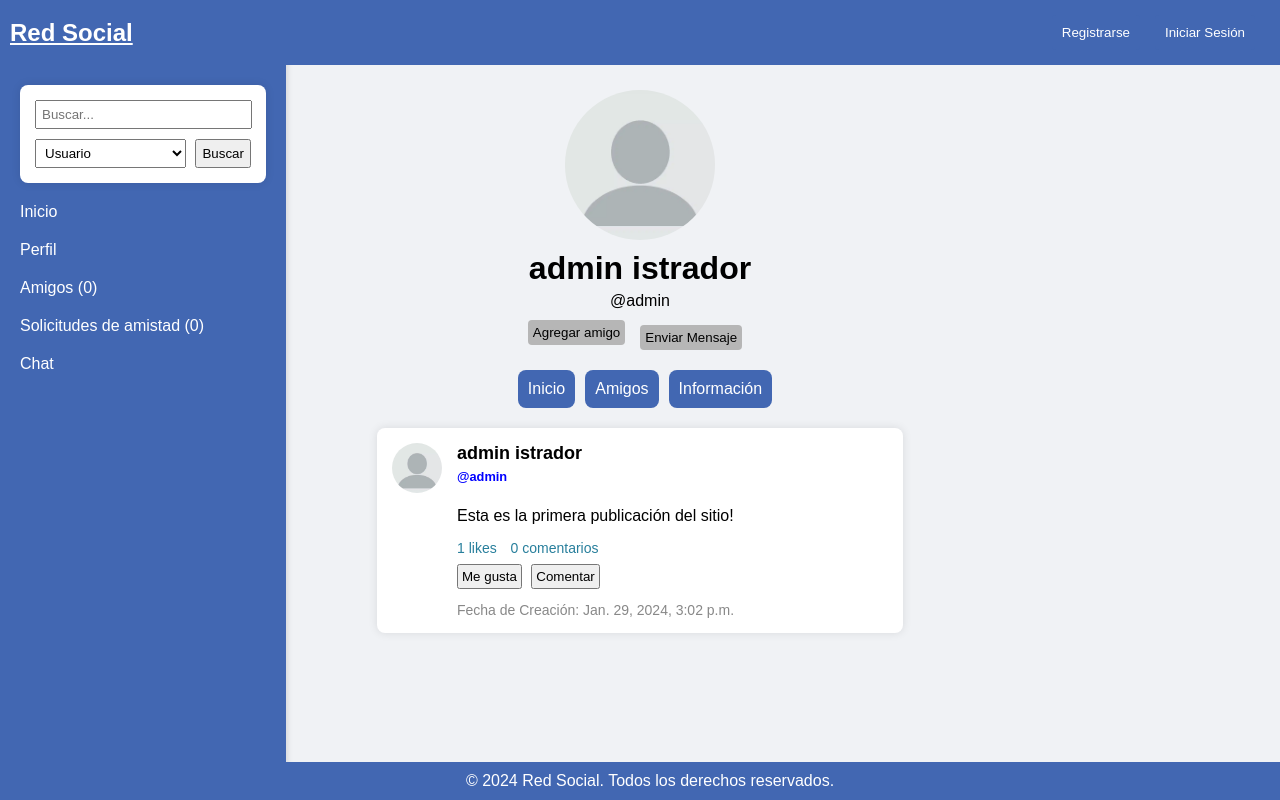
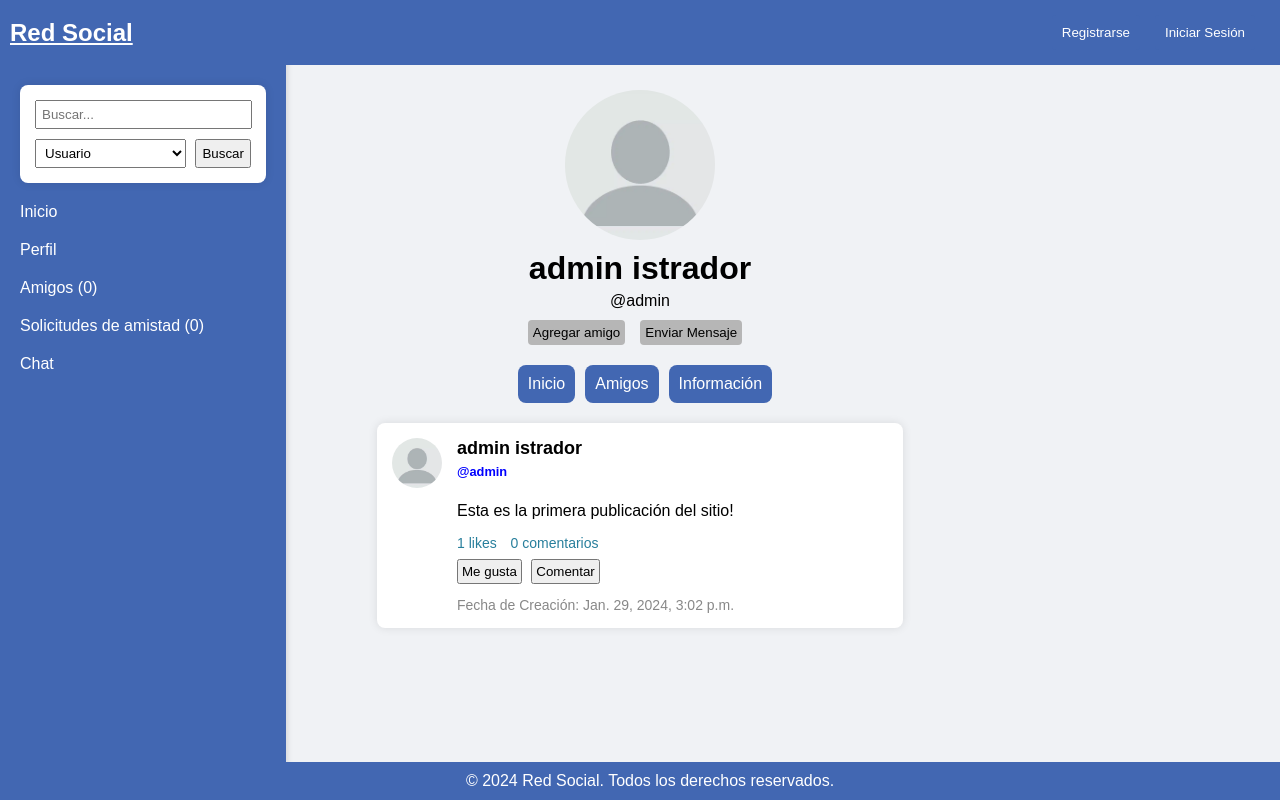
Before and after one commit to faqberg/red_social_django, a Django app: page /perfil/admin in a window 1280 px wide. Run offline with Django 5.2, Linux system fonts and the light colour scheme; data comes from the database, SQL or seed files in the repository; some libraries are stand-ins or nearby versions.

Commit message:
Update perfil.html

```diff
--- a/red_social/templates/perfil.html
+++ b/red_social/templates/perfil.html
@@ -95,7 +95,7 @@
                     </form>
                 {% endif %}
 
-                    <button type="button"  class="botones_agregar_mensaje" onclick="window.location.href='../chat/{{usuario_perfil}}'">Enviar Mensaje</button>
+                    <button type="button"  class="botones_agregar_mensaje" onclick="window.location.href='../chat/{{usuario_perfil}}'" style="margin-top:-0.5px">Enviar Mensaje</button>
 
 
 
```
